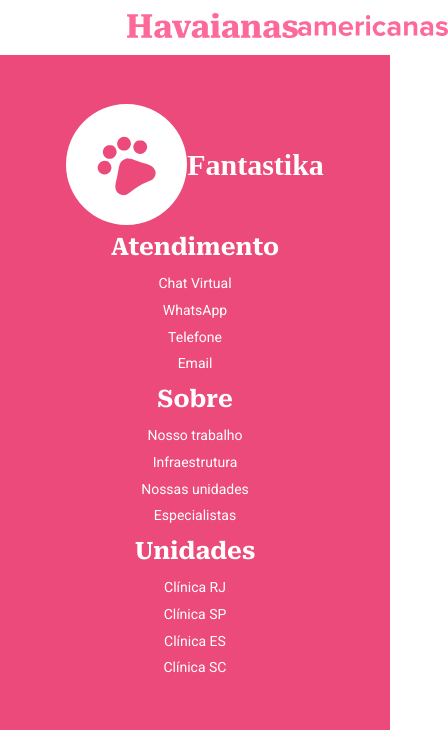
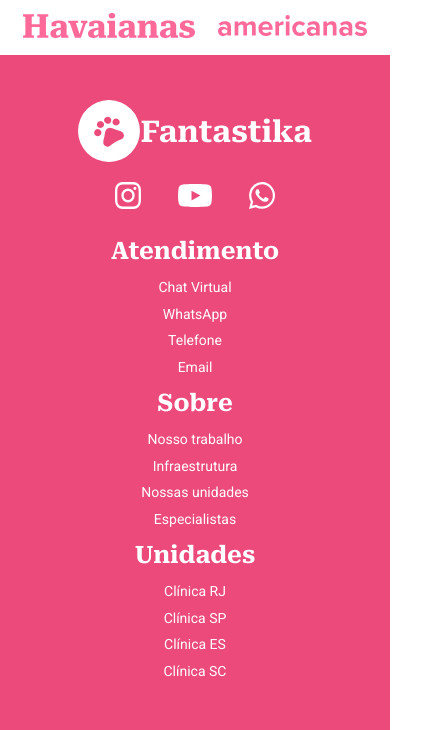
Before and after one commit to rafaelopes021/projeto-final-modulo-1, a plain HTML site: page index.html in a window 390 px wide. Shown: the part 2300-3030 px from the top of the page, 448 px wide, since content can reach past the window. Drawn offline with Linux system fonts and the light colour scheme.

Commit message:
Codigo finalizado

```diff
--- a/style.css
+++ b/style.css
@@ -350,7 +350,12 @@
 
     .apoio {
         flex-direction: column;
+        align-items: center;
         font-size: 23px;
+    }
+
+    figure {
+        width: 88vw;
     }
 
     footer {
@@ -360,21 +365,28 @@
 
     .logoPata{
         display: flex;
-
         align-items: center;
         font-size: 20px;
+        font-family: 'Roboto Serif', serif;
 
     }
 
     .contatos {
-        width: 40vw;
-        height: 50vh;
+        display: flex;
+        width: 60vw;
+        justify-content: space-evenly;
+        align-items: center;
+        margin: 20px;
+
+    }
+
+    .logoPata img {
+        width: 16vw;
     }
 
     .atendimento{
         align-items: center;
     }
-
 
     .sobre{
         align-items: center;
```
